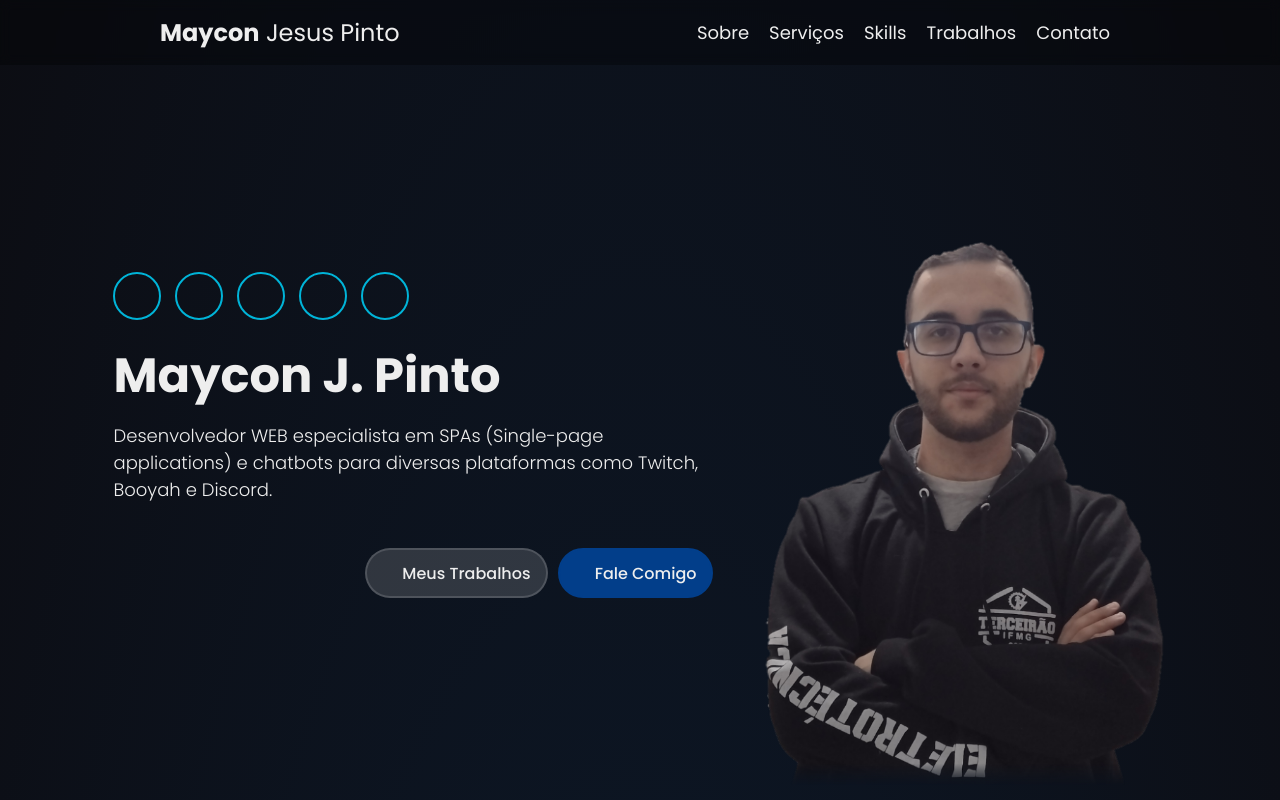
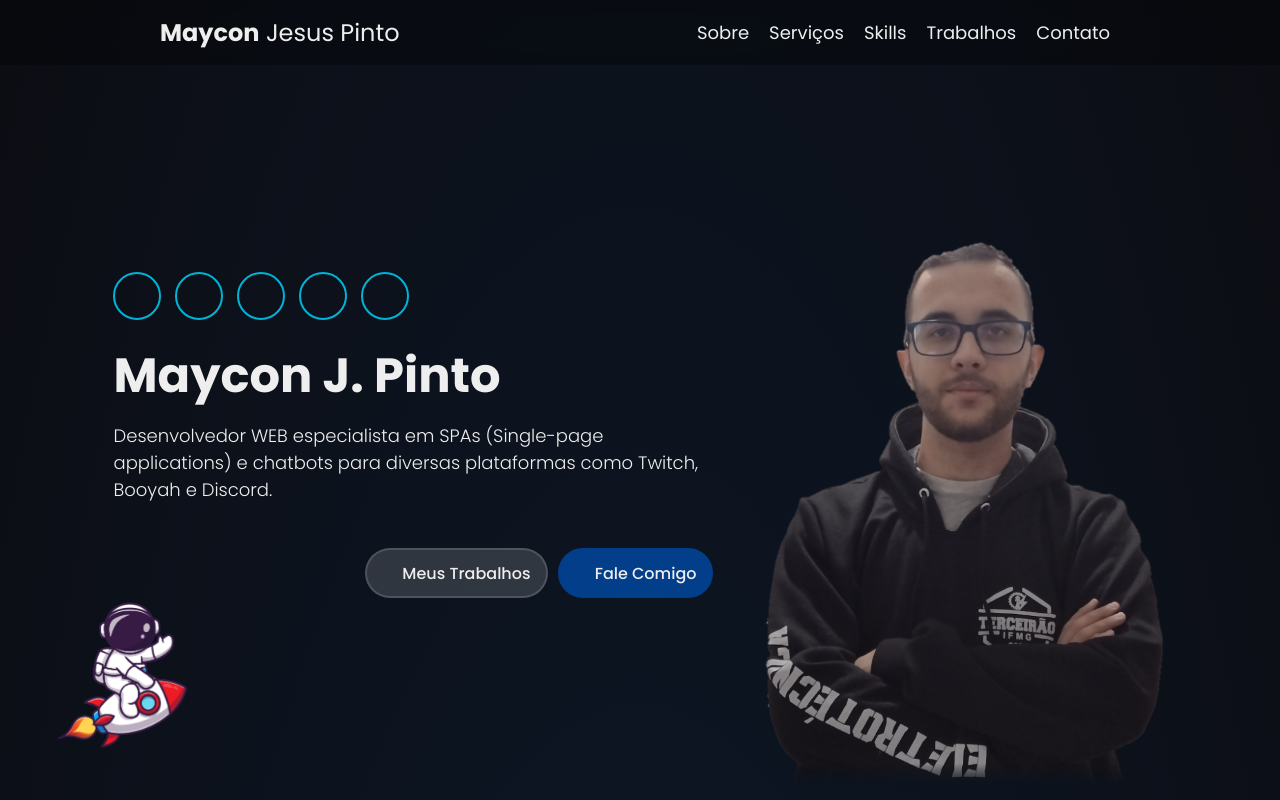
Before and after one commit to VacuousPatter/portfolio, a Nuxt app: page / in a window 1280 px wide. Shown: the top 800 px of the page. Built offline with nearby package versions, Linux system fonts and the light colour scheme; some icons are missing.

Commit message:
Imagem de astronata adicionado

```diff
--- a/components/home/SectionPresentation.vue
+++ b/components/home/SectionPresentation.vue
@@ -1,5 +1,7 @@
 <template>
   <section class="apresentation">
+    <img class="astronauta-no-foguete" src="~/assets/images/astronautas/astronauta-no-foguete.png" height="150px" alt="">
+
     <div class="about-me">
       <div class="social">
         <SocialButton
@@ -60,6 +62,22 @@ export default {
     opacity: 1;
     transform: translateY(0);
   }
+}
+
+@keyframes astronautaAnimation {
+  0%{
+    transform: translateY(10px);
+  }
+  100%{
+    transform: translateY(0);
+  }
+}
+
+.astronauta-no-foguete{
+  position: absolute;
+  bottom: 50px;
+  left: 50px;
+  animation: astronautaAnimation 1s 0s infinite alternate;
 }
 
 .apresentation{
```
Also changed, not shown: assets/images/astronautas/astronauta-no-foguete.png (added).
